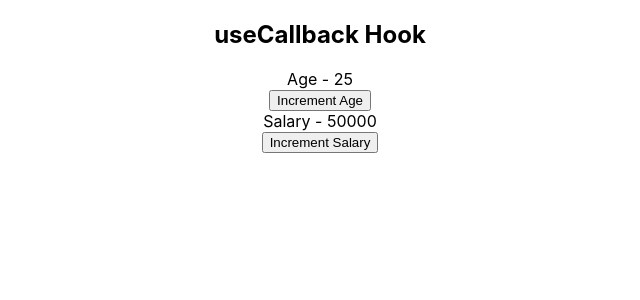
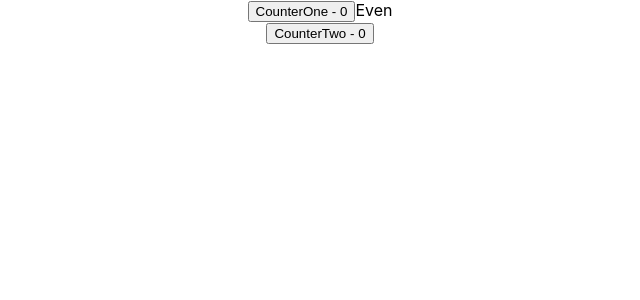
Before and after one commit to govindev/react-hooks, a React (Create React App) app: page / in a window 1280 px wide. Shown: the top 300 px of the page, without its empty margins (320-960 px from the left). Built offline with nearby package versions, Linux system fonts and the light colour scheme.

Commit message:
useMemo hook

```diff
--- a/src/App.js
+++ b/src/App.js
@@ -18,6 +18,7 @@
 import DataFetchingOne from './components/reducer/DataFetchingOne';
 import DataFetchingTwo from './components/reducer/DataFetchingTwo';
 import ParentComponent from './components/callback/ParentComponent';
+import CounterMemo from './components/memo/CounterMemo';
 
 export const UserContext = React.createContext();
 export const CourseContext = React.createContext();
@@ -46,7 +47,8 @@
       {/* <Counter/> */}
       {/* <DataFetchingOne /> */}
       {/* <DataFetchingTwo /> */}
-      <ParentComponent/>
+      {/* <ParentComponent/> */}
+      <CounterMemo />
     </div>
   );
 }
--- /dev/null
+++ b/src/components/memo/CounterMemo.js
@@ -0,0 +1,34 @@
+import React, { useMemo, useState } from "react";
+
+function CounterMemo() {
+  const [counterOne, setCounterOne] = useState(0);
+  const [counterTwo, setCounterTwo] = useState(0);
+
+  const incrementOne = () => {
+    setCounterOne(counterOne + 1);
+  };
+
+  const incrementTwo = () => {
+    setCounterTwo(counterTwo + 1);
+  };
+
+  const isEven = useMemo(() => {
+    let i = 0;
+    while (i < 2000000000) i++;
+    return counterOne % 2 === 0;
+  }, [counterOne]);
+
+  return (
+    <div>
+      <div>
+        <button onClick={incrementOne}>CounterOne - {counterOne}</button>
+        <span>{isEven ? "Even" : "Odd"}</span>
+      </div>
+      <div>
+        <button onClick={incrementTwo}>CounterTwo - {counterTwo}</button>
+      </div>
+    </div>
+  );
+}
+
+export default CounterMemo;
```
